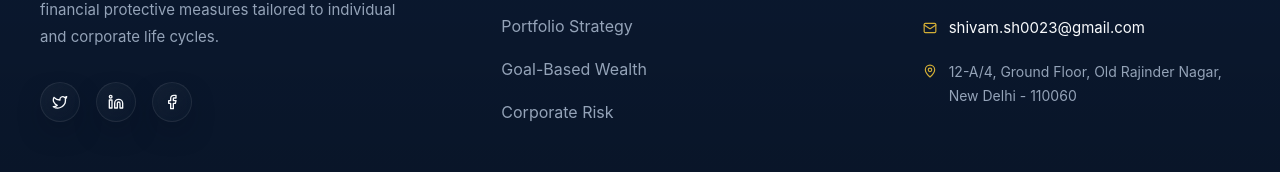
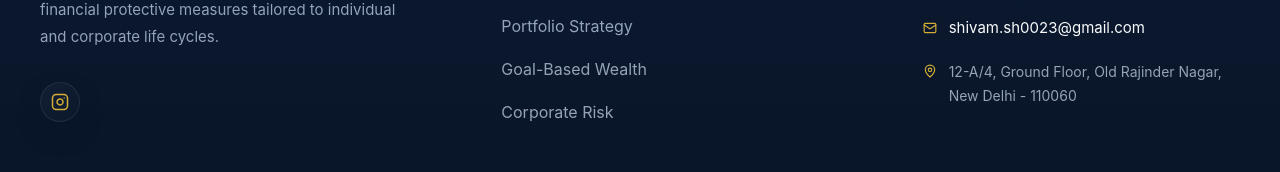
Before and after one commit to shivamsh0015-web/sharma-insurance, a React (Vite) app: page / in a window 1280 px wide. Shown: the part 2280-2452 px from the top of the page. Built offline with nearby package versions, Linux system fonts and the light colour scheme; no server answers.

Commit message:
UI: Updated footer with official Instagram link and removed dummy social icons

```diff
--- a/src/components/Layout.jsx
+++ b/src/components/Layout.jsx
@@ -1,6 +1,6 @@
 import React, { useState, useEffect } from 'react';
 import { Link, useLocation } from 'react-router-dom';
-import { Mail, Phone, MapPin, Twitter, Linkedin, Facebook, Menu, X } from 'lucide-react';
+import { Mail, Phone, MapPin, Instagram, Menu, X } from 'lucide-react';
 
 import { client } from '../lib/sanity';
 
@@ -116,9 +116,16 @@ const Layout = ({ children }) => {
                 tailored to individual and corporate life cycles.
               </p>
               <div style={{ display: 'flex', gap: '16px' }}>
-                <a href="#" className="glass-panel" style={{ width: '40px', height: '40px', display: 'flex', alignItems: 'center', justifyContent: 'center' }} aria-label="Twitter"><Twitter size={16} /></a>
-                <a href="#" className="glass-panel" style={{ width: '40px', height: '40px', display: 'flex', alignItems: 'center', justifyContent: 'center' }} aria-label="LinkedIn"><Linkedin size={16} /></a>
-                <a href="#" className="glass-panel" style={{ width: '40px', height: '40px', display: 'flex', alignItems: 'center', justifyContent: 'center' }} aria-label="Facebook"><Facebook size={16} /></a>
+                <a
+                  href="https://www.instagram.com/insurancebysharma?igsh=a3cxcG0wb21lbHZj"
+                  target="_blank"
+                  rel="noopener noreferrer"
+                  className="glass-panel"
+                  style={{ width: '40px', height: '40px', display: 'flex', alignItems: 'center', justifyContent: 'center' }}
+                  aria-label="Instagram"
+                >
+                  <Instagram size={18} color="var(--secondary)" />
+                </a>
               </div>
             </div>
 
```
